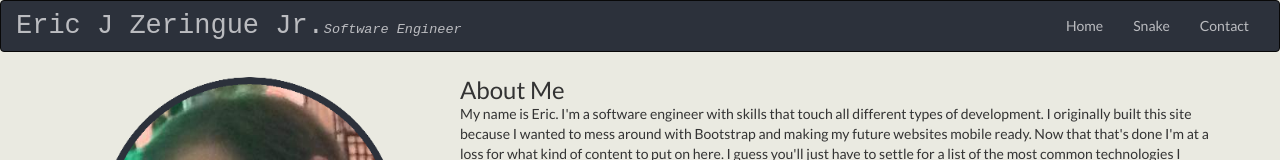
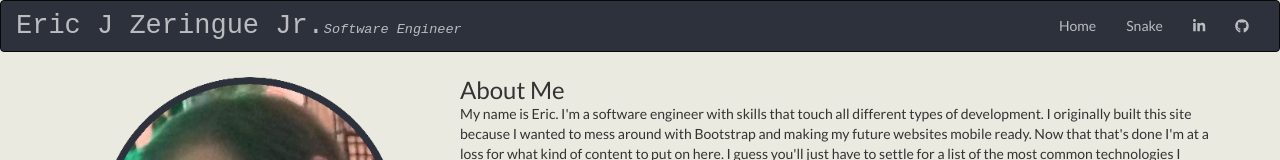
Before and after one commit to RedWrath5/ericzeringue.com, an Angular app: page /home in a window 1280 px wide. Shown: the top 160 px of the page. Built offline with nearby package versions, Linux system fonts and the light colour scheme.

Commit message:
Fontawesome addtion / Menubar update

```diff
--- a/package.json
+++ b/package.json
@@ -20,6 +20,10 @@
     "@angular/platform-browser": "^8.2.7",
     "@angular/platform-browser-dynamic": "^8.2.7",
     "@angular/router": "^8.2.7",
+    "@fortawesome/angular-fontawesome": "^0.5.0",
+    "@fortawesome/fontawesome-svg-core": "^1.2.24",
+    "@fortawesome/free-brands-svg-icons": "^5.11.1",
+    "@fortawesome/free-solid-svg-icons": "^5.11.1",
     "bootstrap": "^3.4.1",
     "core-js": "^2.6.9",
     "ngx-bootstrap": "^5.1.2",
--- a/src/app/app.module.ts
+++ b/src/app/app.module.ts
@@ -3,6 +3,7 @@ import { NgModule } from '@angular/core';
 import { FormsModule } from '@angular/forms';
 import { BrowserAnimationsModule } from '@angular/platform-browser/animations';
 import { CollapseModule } from 'ngx-bootstrap/collapse';
+import { FontAwesomeModule } from '@fortawesome/angular-fontawesome';
 
 import { AppRoutingModule } from './router/app-router.module'
 
@@ -27,7 +28,8 @@ import { GalleryComponent } from './gallery/gallery.component';
     BrowserModule,
     FormsModule,
     CollapseModule.forRoot(),
-    AppRoutingModule
+    AppRoutingModule,
+    FontAwesomeModule
   ],
   providers: [],
   bootstrap: [AppComponent]
--- a/src/app/menubar/menubar.component.html
+++ b/src/app/menubar/menubar.component.html
@@ -17,7 +17,8 @@
 					<li class="menu-link-body"><a routerLink="/home" routerLinkActive="active" (click)="isCollapsed=true">Home</a></li>
 					<li class="menu-link-body"><a routerLink="/snake" routerLinkActive="active" (click)="isCollapsed=true">Snake</a></li>
 					<!--li class="menu-link-body"><a routerLink="/gallery" routerLinkActive="active" (click)="isCollapsed=true">Gallery</a></li-->
-					<li class="menu-link-body"><a href="https://www.linkedin.com/in/eric-zeringue-31b7578a">Contact</a></li>
+					<li class="menu-link-body"><a href="https://www.linkedin.com/in/eric-zeringue-31b7578a"><fa-icon [icon]="faLinkedinIn"></fa-icon></a></li>
+					<li class="menu-link-body"><a href="https://github.com/RedWrath5/ericzeringue.com"><fa-icon [icon]="faGithub"></fa-icon></a></li>
 				</ul>
 			</div>
 		</div>
--- a/src/app/menubar/menubar.component.ts
+++ b/src/app/menubar/menubar.component.ts
@@ -1,4 +1,8 @@
 import { Component, OnInit } from '@angular/core';
+import { faGithub } from '@fortawesome/free-brands-svg-icons';
+import { faLinkedinIn } from '@fortawesome/free-brands-svg-icons';
+
+
 
 @Component({
   selector: 'app-menubar',
@@ -8,6 +12,8 @@ import { Component, OnInit } from '@angular/core';
 export class MenubarComponent implements OnInit {
 
   isCollapsed = true;
+  faGithub = faGithub;
+  faLinkedinIn = faLinkedinIn
 
   constructor() { }
 
```
Also changed, not shown: 1 other file (tests, documents, lock files or other folders).
